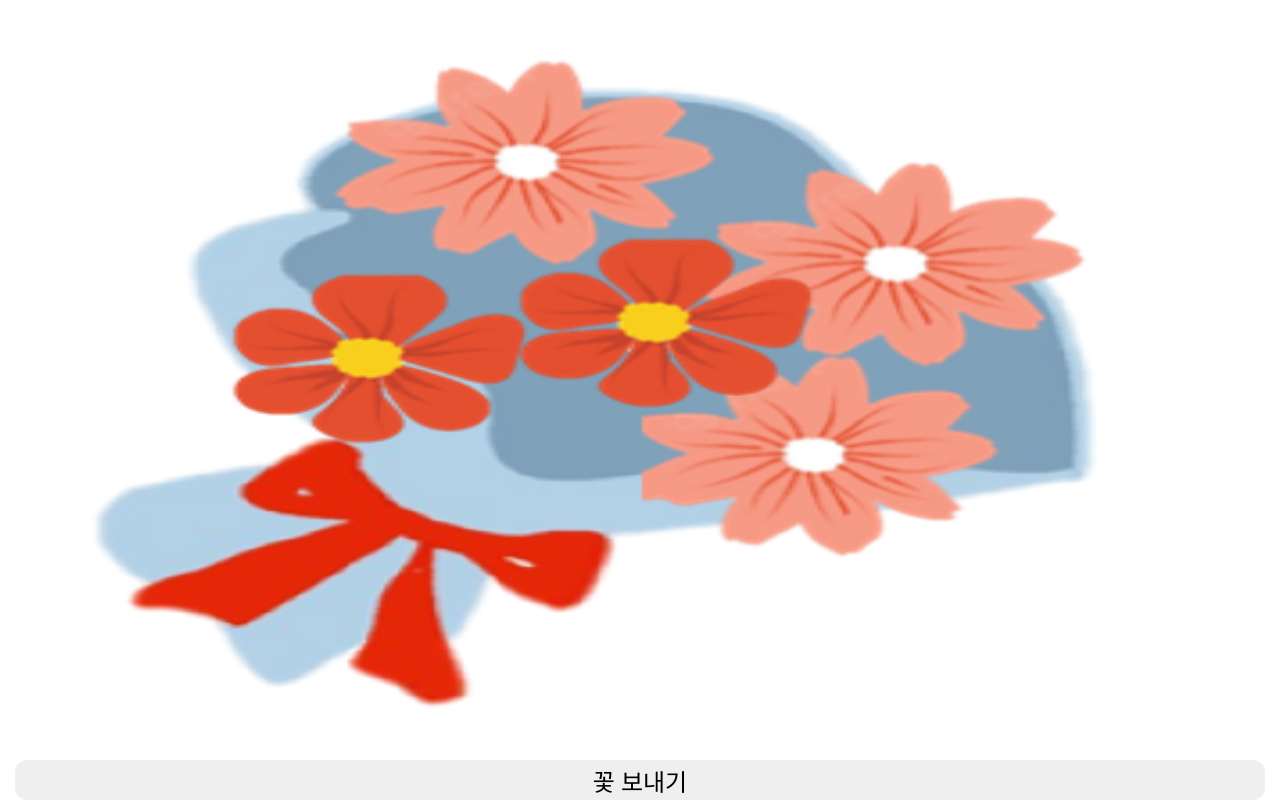
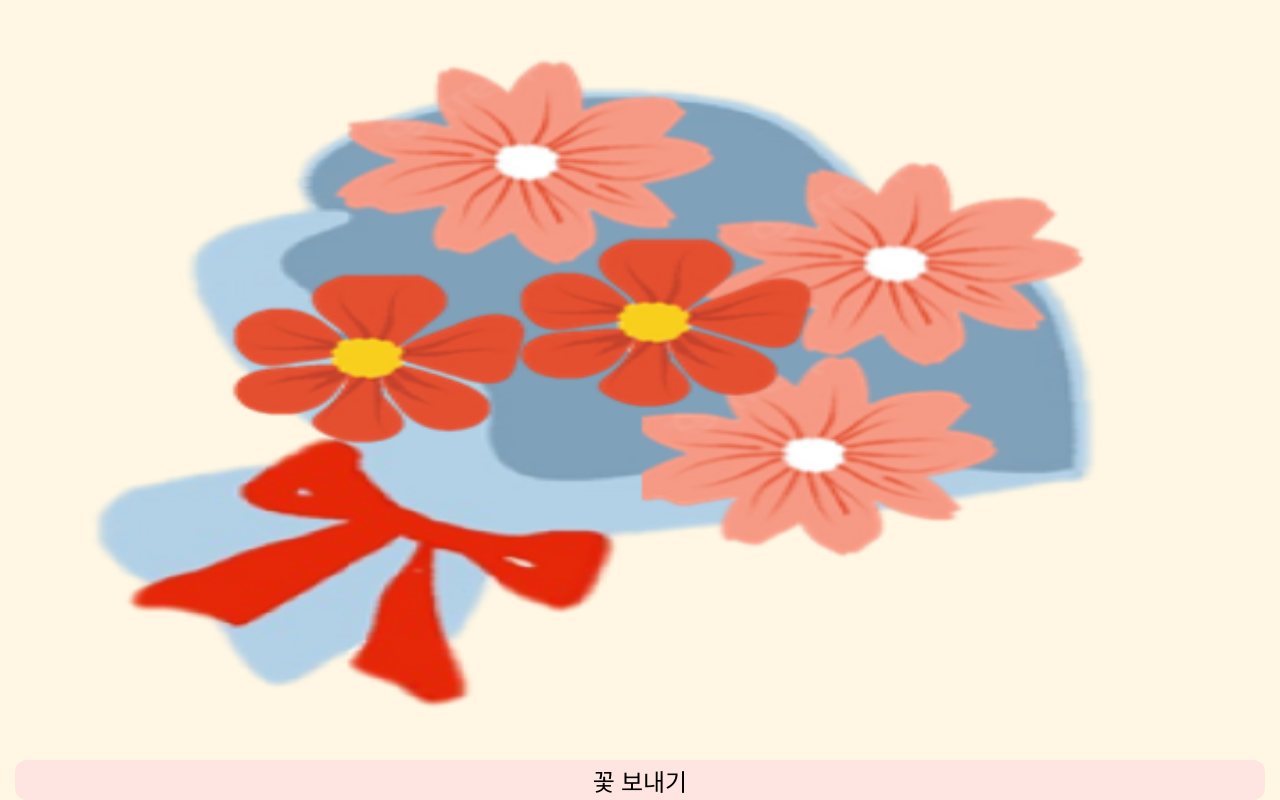
Before and after one commit to 2022Letters/frontend, a React (Create React App) app: page /guest in a window 1280 px wide. Shown: the part 164-964 px from the top of the page. Built offline with nearby package versions, Linux system fonts and the light colour scheme; no server answers; a web font is replaced by a local one.

Commit message:
Etc : #18 디자인 변경

```diff
--- a/src/common/style/GlobalStyle.ts
+++ b/src/common/style/GlobalStyle.ts
@@ -13,6 +13,7 @@ html,body, #root{
   width:100%;
   height:100%;
   font-size:16px;
+  background-color: #FFF7E3;
 }
 
 button{
--- a/src/components/common/style.tsx
+++ b/src/components/common/style.tsx
@@ -7,6 +7,7 @@ export const Button = styled.button`
   border-radius: 12px;
   margin-bottom: 45px;
   font-size: 1.5rem;
+  background-color: #ffe5e2;
 `;
 
 export const Title = styled.h1`
--- a/src/pages/SocialLogin/GoogleLogin.tsx
+++ b/src/pages/SocialLogin/GoogleLogin.tsx
@@ -10,7 +10,7 @@ import {
 // 917335306727-2d6rp3jl36nv9due5r321p08pku177r3.apps.googleusercontent.com
 
 function Google() {
-  const googleLogin = (response: any) => {
+  const googleLogin = () => {
     window.location.href = 'http://localhost:8080/oauth2/authorization/google';
   };
   return (
--- a/src/pages/SocialLogin/SocialRedirect.tsx
+++ b/src/pages/SocialLogin/SocialRedirect.tsx
@@ -24,7 +24,7 @@ function SocialRedirect() {
       const { data }: any = kakaoLoginApi(code);
       if (data.message === 'success') {
         if (data.existingUser) {
-          // 이미 가입한 회원이면 로그인
+          // 이미 가입한 회원이면 유저 정보 localstorage에 저장
           localStorage.setItem('kakaoToken', data.accessToken);
           localStorage.setItem('user', data.user);
           navigate('/main'); // 메인 화면으로
```
Also changed, not shown: public/img/loading.gif, public/img/main.png.
